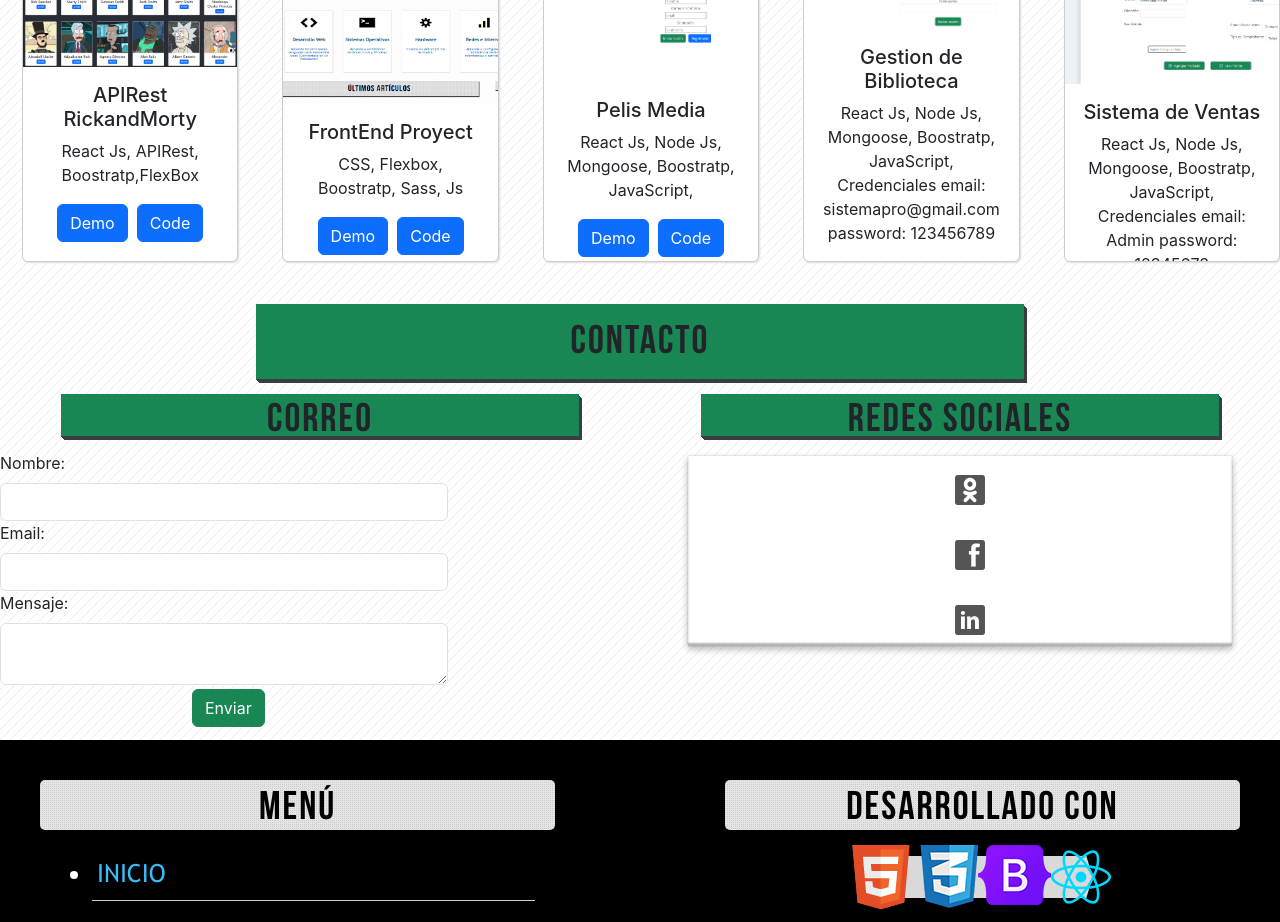
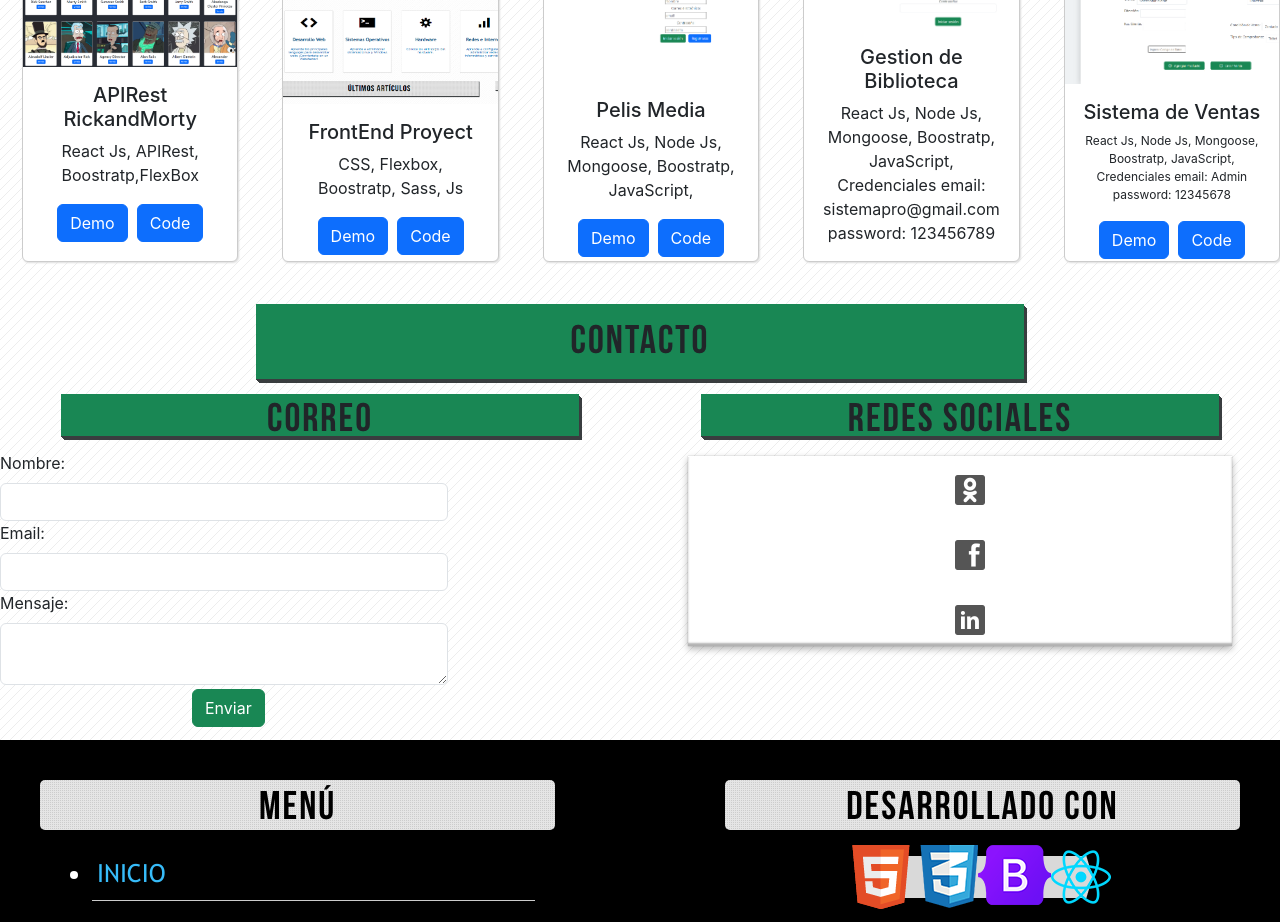
Before and after one commit to angeljrcurtido/Proyecto-Portafolio, a React (Create React App) app: page / in a window 1280 px wide. Shown: the part 1300-2222 px from the top of the page. Built offline with nearby package versions, Linux system fonts and the light colour scheme.

Commit message:
Update portafolio.jsx

```diff
--- a/src/components/portafolio.jsx
+++ b/src/components/portafolio.jsx
@@ -232,7 +232,7 @@ function Portafolio() {
                     <img src={sistemventa} className="card-img-top" style={{ width: "286px", height: "145.72px" }} alt="..." />
                     <div className="card-body">
                         <h5 className="card-title">Sistema de Ventas</h5>
-                        <p className="card-title">React Js, Node Js, Mongoose, Boostratp, JavaScript, Credenciales email: Admin password: 12345678</p>
+                        <p className="card-title" style={{ fontSize: "12px" }}>React Js, Node Js, Mongoose, Boostratp, JavaScript, Credenciales email: Admin password: 12345678</p>
                         <a href="https://656f82bbbfa59233e1429b5e--inquisitive-parfait-6c2d3e.netlify.app/login"  style={{ marginTop: "5%" }} className="btn btn-primary">Demo</a>
                         <a href="https://github.com/angeljrcurtido/Sistema-de-Ventas.git" style={{ marginLeft: "5%", marginTop: "5%" }} className="btn btn-primary">Code</a>
                     </div>
```
